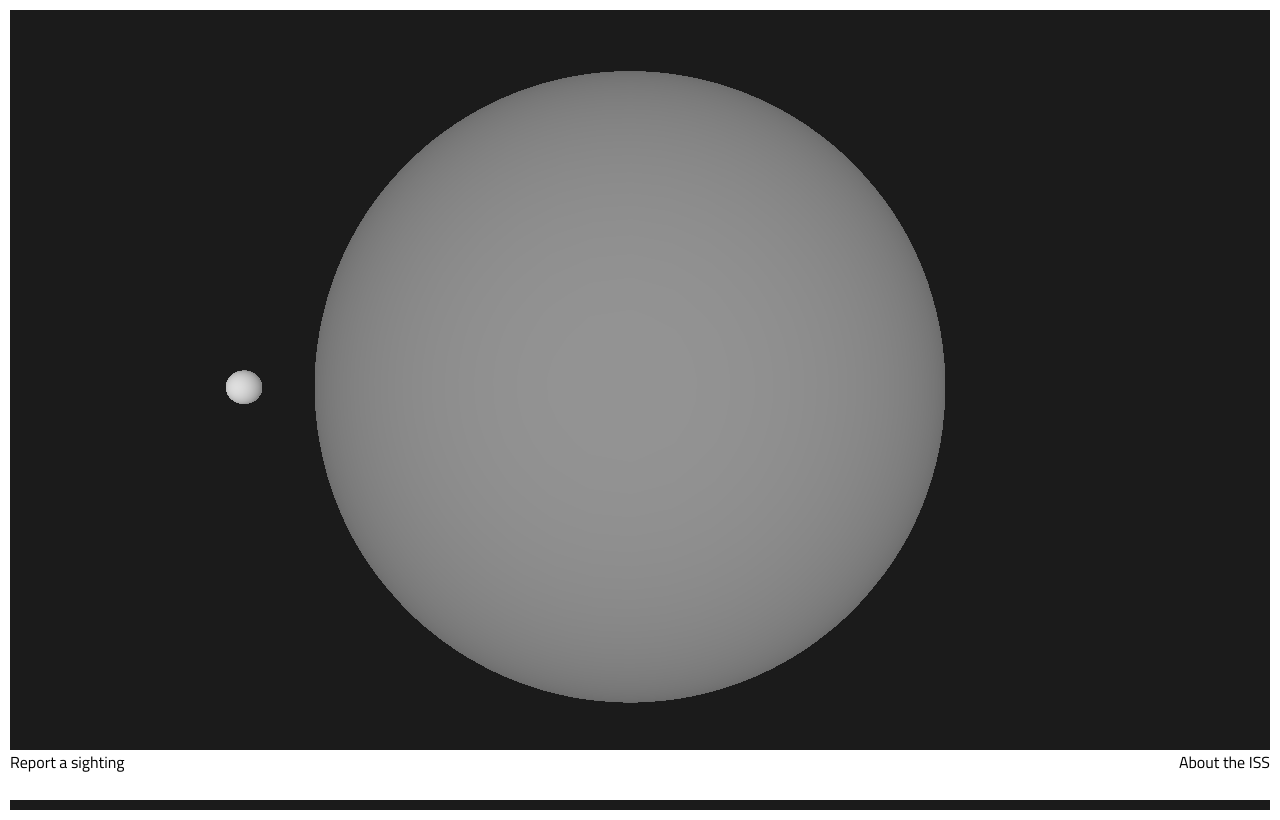
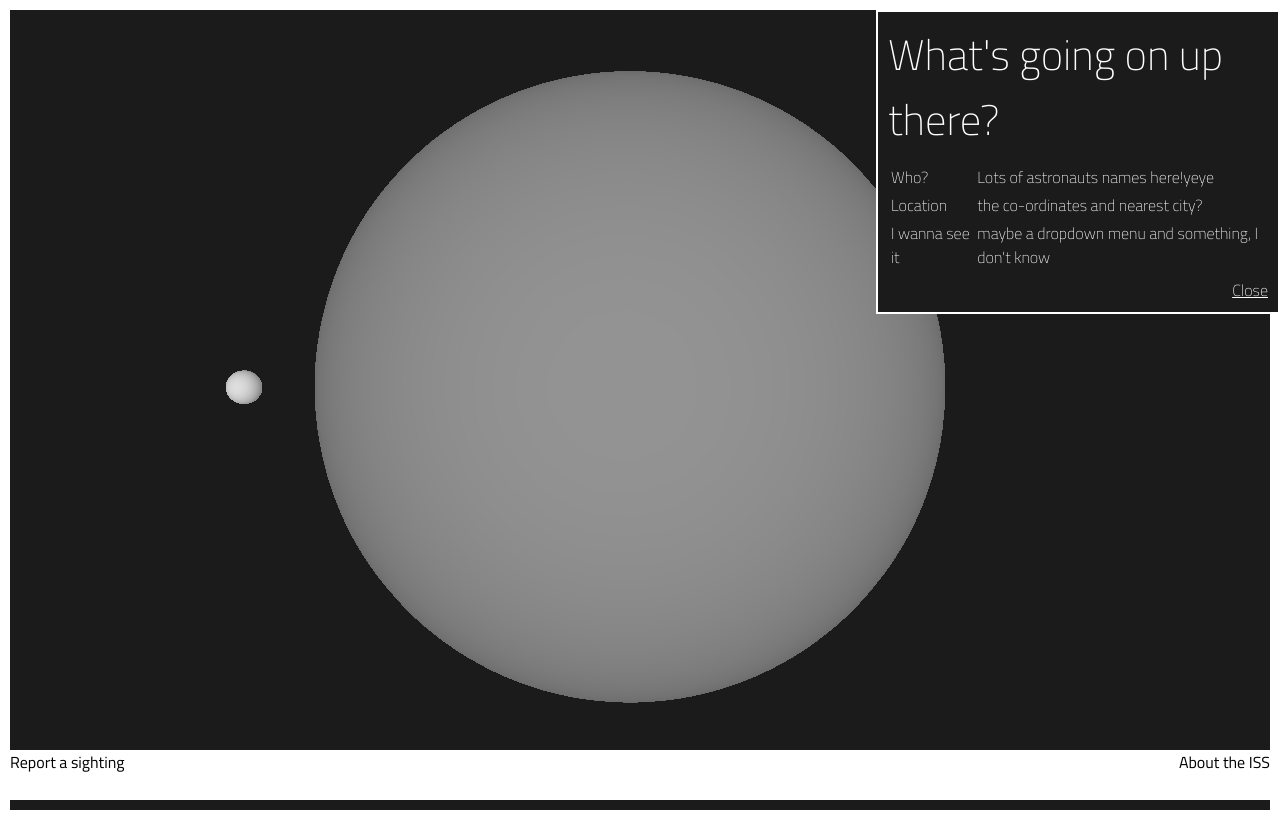
Before and after one commit to hughrawlinson/stationspotter, a plain HTML site: page index.html in a window 1280 px wide. Both pictures are taken after a click on the link "About the ISS". Drawn offline with Linux system fonts and the light colour scheme; animation ran at ten frames a second.

Commit message:
Added an about section to the right of the canvas element

```diff
--- a/assets/css/style.css
+++ b/assets/css/style.css
@@ -18,7 +18,7 @@ body {
 }
 
 #reportbox {
-	display:none;
+	display: none;
 	width: 400px;
 	height: 300px;
 	background-color: #1b1b1b;
@@ -26,7 +26,6 @@ body {
 	border: solid;
 	border-color: white;
 	border-width: 2px;
-	display: none;
 }
 
 #reportbox h2 {
@@ -37,6 +36,39 @@ body {
 }
 
 #reportbox a {
+	font-weight: 200;
+	text-decoration: underline;
+	position: absolute;
+	right: 10px;
+	bottom: 10px;
+	cursor: pointer;
+}
+
+#aboutbox {
+	display:none;
+	right: 0px;
+	width: 400px;
+	height: 300px;
+	background-color: #1b1b1b;
+	position: absolute;
+	border: solid;
+	border-color: white;
+	border-width: 2px;
+}
+
+#aboutbox h2 {
+	color: white;
+	font-size: 32pt;
+	margin: 10px;
+	font-weight: 200;
+}
+
+#aboutbox table {
+	margin: 10px;
+	font-weight: 200;
+}
+
+#aboutbox a {
 	font-weight: 200;
 	text-decoration: underline;
 	position: absolute;
--- a/assets/js/script.js
+++ b/assets/js/script.js
@@ -6,6 +6,16 @@ $("#reporticon").click(function(){
 $("#closeReportBox").click(function(){
 	$("#reportbox").children().hide();
 	$("#reportbox").slideUp(300);
+});
+
+$("#abouticon").click(function(){
+	$("#aboutbox").slideDown(300,function(){
+		$("#aboutbox").children().slideDown(300);
+	});
+});
+$("#closeAboutBox").click(function(){
+	$("#aboutbox").children().hide();
+	$("#aboutbox").slideUp(300);
 });
 
 
--- a/index.html
+++ b/index.html
@@ -73,6 +73,17 @@
 			<a id="closeReportBox">Close</a>
 		</div>
 
+		<div id="aboutbox">
+			<h2>What's going on up there?</h2>
+			<table>
+			<tr><td>Who?</td> <td>Lots of astronauts names here!yeye</td></tr>
+			<tr><td>Location</td> <td>the co-ordinates and nearest city?</td></tr>
+			<tr><td>I wanna see it</td> <td>maybe a dropdown menu and something, I don't know</td></tr>
+			</table>
+			</form>
+			<a id="closeAboutBox">Close</a>
+		</div>
+
 		<div class="row" id="spherecanvas">
 			<div class="span12" style="height:400px;" id="display">
 			</div>
@@ -81,7 +92,7 @@
 		<nav>
 			<ul>
 			<li id="left"><a id="reporticon">Report a sighting</a></li>
-			<li id="right"><a href="#">About the ISS</a></li>
+			<li id="right"><a id="abouticon">About the ISS</a></li>
 			</ul>
 		</nav>
 
```
